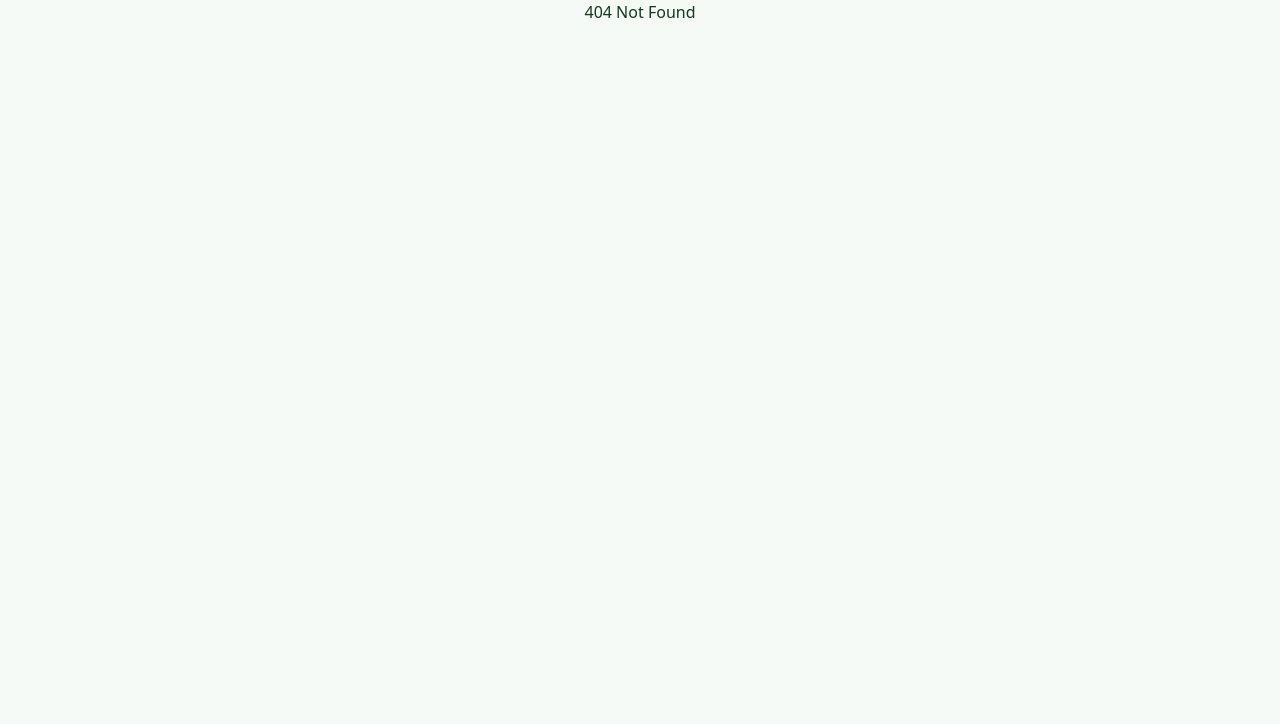
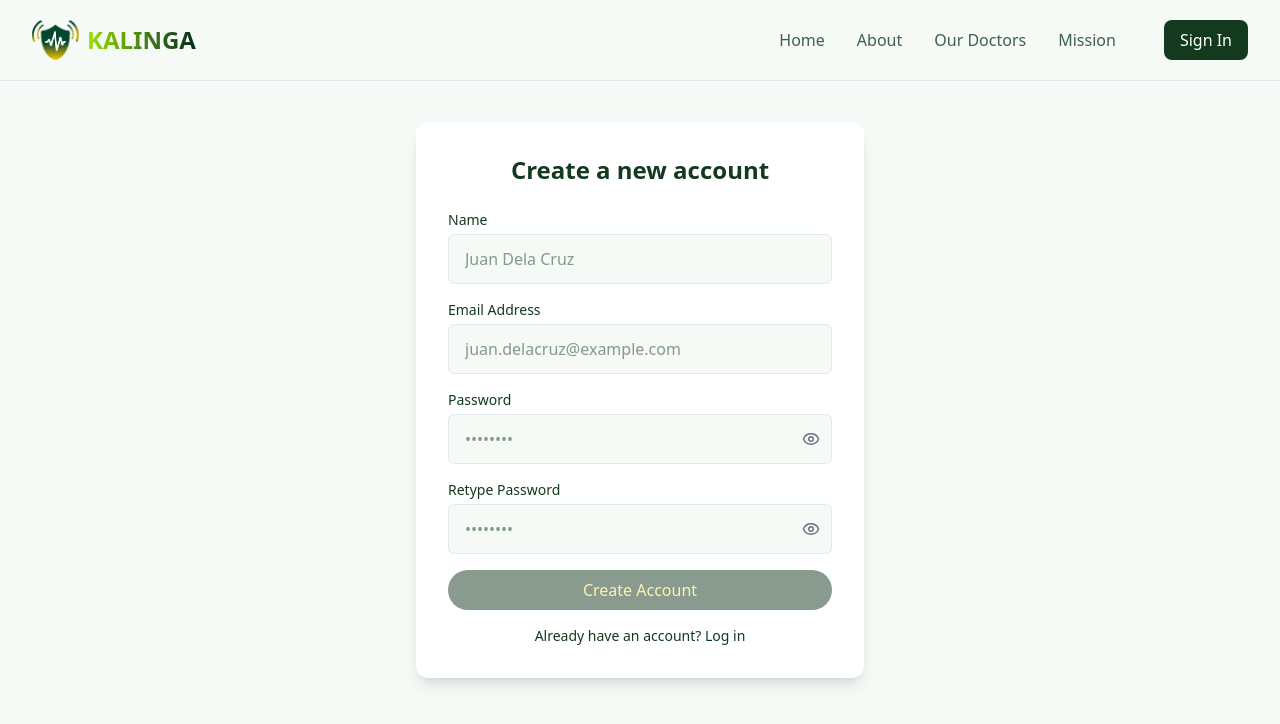
Before and after one commit to hadoodie/kalinga-frontend, a React (Vite) app: page /createacc in a window 1280 px wide. Before the commit this address had no page. Shown: the top 724 px of the page. Built offline with nearby package versions, Linux system fonts and the light colour scheme.

Commit message:
add new file

```diff
--- a/src/App.jsx
+++ b/src/App.jsx
@@ -1,6 +1,7 @@
 import { BrowserRouter, Route, Routes } from "react-router-dom";
 import { Home } from "./pages/1_Home";
 import { LogIn } from "./pages/2_LogIn";
+import { CreateAccount } from "./pages/3_CreateAcc";
 import { Toaster } from "./components/ui/toaster";
 
 function App() {
@@ -11,6 +12,7 @@ function App() {
         <Routes>
           <Route index element={<Home />}/>
           <Route path="/login" element={<LogIn />}/>
+          <Route path="/createacc" element={<CreateAccount />}/>
           <Route path="*" element={<h1>404 Not Found</h1>} />
         </Routes>
       </BrowserRouter>
--- a/src/components/Navbar.jsx
+++ b/src/components/Navbar.jsx
@@ -2,7 +2,7 @@ import { cn } from "@/lib/utils";
 import { Menu, X } from "lucide-react";
 import { useEffect, useState } from "react";
 import { HashLink } from "react-router-hash-link";
-import { Link } from "react-router-dom"; // ✅ Added this
+import { Link } from "react-router-dom";
 import logo from "../assets/kalinga-logo.png";
 
 const navItems = [
--- /dev/null
+++ b/src/components/create-accs/CreateAccount.jsx
@@ -0,0 +1,216 @@
+import { useState } from "react";
+import { useToast } from "@/hooks/use-toast";
+import { Link } from "react-router-dom";
+import { Eye, EyeOff } from "lucide-react";
+
+export default function CreateAcc() {
+  const { toast } = useToast();
+  const [isSubmitting, setIsSubmitting] = useState(false);
+
+  const [password, setPassword] = useState("");
+  const [confirmPassword, setConfirmPassword] = useState("");
+  const [error, setError] = useState("");
+  const [showPassword, setShowPassword] = useState(false);
+  const [showConfirmPassword, setShowConfirmPassword] = useState(false);
+
+  const isPasswordStrong = (pwd) => {
+    const minLength = /.{8,}/; // at least 8 chars
+    const hasLetters = /[A-Za-z]/; // at least one letter
+    const hasNumbers = /[0-9]/; // at least one number
+    return minLength.test(pwd) && hasLetters.test(pwd) && hasNumbers.test(pwd);
+  };
+
+  const handleSubmit = (e) => {
+    e.preventDefault();
+
+    if (!isPasswordStrong(password)) {
+      setError("Password must be at least 8 characters long and contain letters and numbers.");
+      return;
+    }
+
+    if (password !== confirmPassword) {
+      setError("Passwords do not match!");
+      return;
+    }
+
+    setIsSubmitting(true);
+    setError("");
+
+    setTimeout(() => {
+      toast({
+        title: "Account created!",
+        description: "Welcome to Kalinga!",
+        className:
+          "flex flex-col items-center text-center justify-center w-full",
+      });
+      setIsSubmitting(false);
+    }, 1500);
+  };
+
+  const handleConfirmPasswordChange = (e) => {
+    const value = e.target.value;
+    setConfirmPassword(value);
+
+    if (password && value && password !== value) {
+      setError("Passwords do not match!");
+    } else {
+      setError("");
+    }
+  };
+
+  return (
+    <div className="min-h-screen bg-background px-4 sm:px-6 lg:px-8 flex items-center justify-center">
+      {/* Container that stays vertically + horizontally centered */}
+      <div className="w-full max-w-md bg-card shadow-lg rounded-xl p-6 sm:p-8">
+        <h2 className="text-xl sm:text-2xl font-bold mb-6 text-center">
+          Create a new account
+        </h2>
+        <form onSubmit={handleSubmit} className="space-y-4">
+          {/* Name */}
+          <div>
+            <label
+              htmlFor="name"
+              className="block text-sm font-medium mb-1 text-left"
+            >
+              Name
+            </label>
+            <input
+              type="text"
+              id="name"
+              required
+              className="w-full px-4 py-3 rounded-md border border-input bg-background focus:ring-2 focus:ring-primary"
+              placeholder="Juan Dela Cruz"
+            />
+          </div>
+
+          {/* Email */}
+          <div>
+            <label
+              htmlFor="email"
+              className="block text-sm font-medium mb-1 text-left"
+            >
+              Email Address
+            </label>
+            <input
+              type="email"
+              id="email"
+              required
+              className="w-full px-4 py-3 rounded-md border border-input bg-background focus:ring-2 focus:ring-primary"
+              placeholder="juan.delacruz@example.com"
+            />
+          </div>
+
+          {/* Password */}
+          <div>
+            <label
+              htmlFor="password"
+              className="block text-sm font-medium mb-1 text-left"
+            >
+              Password
+            </label>
+            <div className="relative">
+              <input
+                type={showPassword ? "text" : "password"}
+                id="password"
+                value={password}
+                onChange={(e) => setPassword(e.target.value)}
+                required
+                className={`w-full px-4 py-3 rounded-md border ${
+                  password && !isPasswordStrong(password)
+                    ? "border-red-500"
+                    : "border-input"
+                } bg-background focus:ring-2 focus:ring-primary`}
+                placeholder="••••••••"
+              />
+              <button
+                type="button"
+                onClick={() => setShowPassword(!showPassword)}
+                className="absolute inset-y-0 right-3 flex items-center text-gray-500"
+              >
+                {showPassword ? <EyeOff size={18} /> : <Eye size={18} />}
+              </button>
+            </div>
+            {password && !isPasswordStrong(password) && (
+              <p className="text-red-500 text-xs mt-1">
+                Must be 8+ characters with letters & numbers
+              </p>
+            )}
+          </div>
+
+          {/* Retype Password */}
+          <div>
+            <label
+              htmlFor="confirmPassword"
+              className="block text-sm font-medium mb-1 text-left"
+            >
+              Retype Password
+            </label>
+            <div className="relative">
+              <input
+                type={showConfirmPassword ? "text" : "password"}
+                id="confirmPassword"
+                value={confirmPassword}
+                onChange={handleConfirmPasswordChange}
+                required
+                className={`w-full px-4 py-3 rounded-md border ${
+                  error ? "border-red-500" : "border-input"
+                } bg-background focus:ring-2 focus:ring-primary`}
+                placeholder="••••••••"
+              />
+              <button
+                type="button"
+                onClick={() =>
+                  setShowConfirmPassword(!showConfirmPassword)
+                }
+                className="absolute inset-y-0 right-3 flex items-center text-gray-500"
+              >
+                {showConfirmPassword ? (
+                  <EyeOff size={18} />
+                ) : (
+                  <Eye size={18} />
+                )}
+              </button>
+            </div>
+          </div>
+
+          {/* Error message */}
+          {error && <p className="text-red-500 text-sm">{error}</p>}
+
+          {/* Submit Button */}
+          <button
+            type="submit"
+            disabled={
+              isSubmitting ||
+              !password ||
+              !confirmPassword ||
+              !!error ||
+              !isPasswordStrong(password)
+            }
+            className={`w-full button flex items-center justify-center gap-2 ${
+              isSubmitting ||
+              !password ||
+              !confirmPassword ||
+              !!error ||
+              !isPasswordStrong(password)
+                ? "opacity-50 cursor-not-allowed"
+                : ""
+            }`}
+          >
+            {isSubmitting ? "Creating..." : "Create Account"}
+          </button>
+
+          {/* Link to Log In */}
+          <p className="text-sm text-center mt-4">
+            Already have an account?{" "}
+            <Link
+              to="/login"
+              className="text-primary hover:underline font-medium"
+            >
+              Log in
+            </Link>
+          </p>
+        </form>
+      </div>
+    </div>
+  );
+}
--- a/src/components/login/LogIn.jsx
+++ b/src/components/login/LogIn.jsx
@@ -1,6 +1,7 @@
 import { useState } from "react";
 import logo from "../../assets/kalinga-logo.png";
 import { useToast } from "@/hooks/use-toast";
+import { Link } from "react-router-dom";
 
 export default function LogInPage() {
   const { toast } = useToast();
@@ -58,7 +59,7 @@ export default function LogInPage() {
                 id="email"
                 required
                 className="w-full px-4 py-3 rounded-md border border-input bg-background focus:ring-2 focus:ring-primary"
-                placeholder="you@example.com"
+                placeholder="juan.delacruz@example.com"
               />
             </div>
 
@@ -104,9 +105,11 @@ export default function LogInPage() {
           </div>
 
           {/* Create Account */}
-          <button className="w-full button bg-secondary text-secondary-foreground hover:bg-secondary/80">
+          <Link
+          to="/createacc"
+          className="w-full button bg-secondary text-secondary-foreground hover:bg-secondary/80">
             Create an Account
-          </button>
+          </Link>
         </div>
       </div>
     </div>
--- /dev/null
+++ b/src/pages/3_CreateAcc.jsx
@@ -0,0 +1,16 @@
+import CreateAcc from "../components/create-accs/CreateAccount";
+import { Navbar } from "../components/Navbar";
+
+export const CreateAccount = () => {
+    return (
+    <div>
+        <div className="min-h-screen bg-background text-foreground overflow-x-hidden">
+            {/* Navbar */}
+            <Navbar />
+
+            {/* Create an Account */}
+            <CreateAcc />
+        </div>
+    </div>
+    );
+}
```
